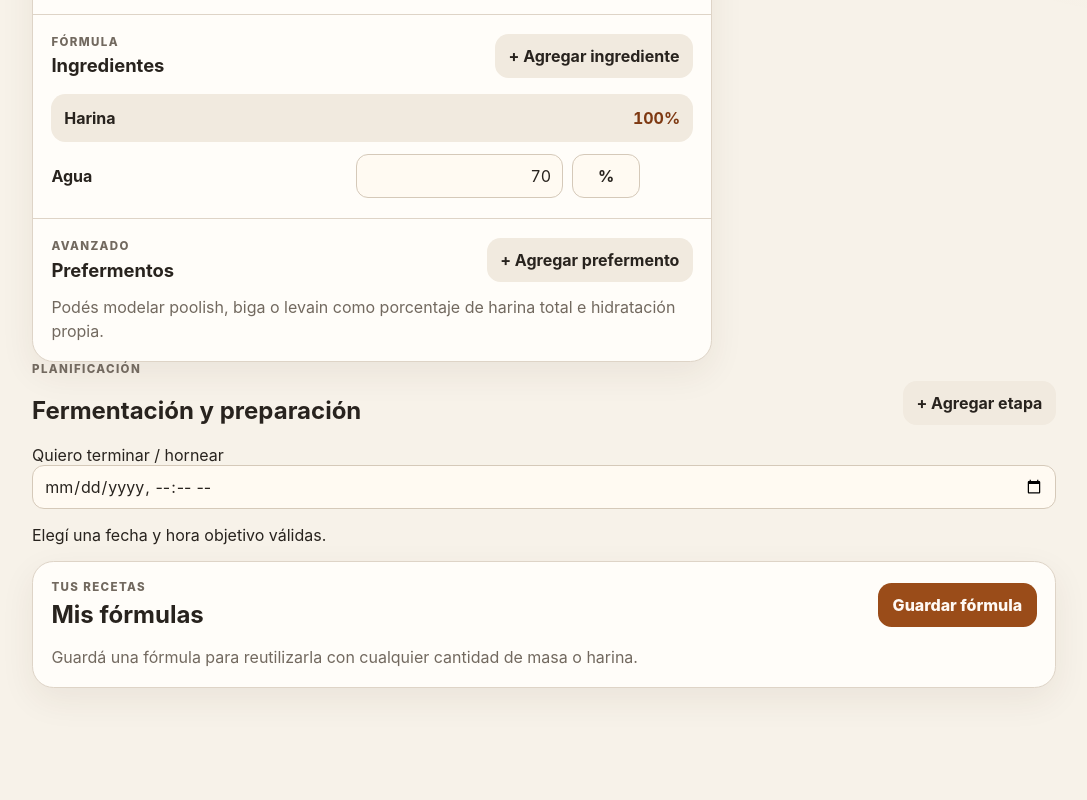
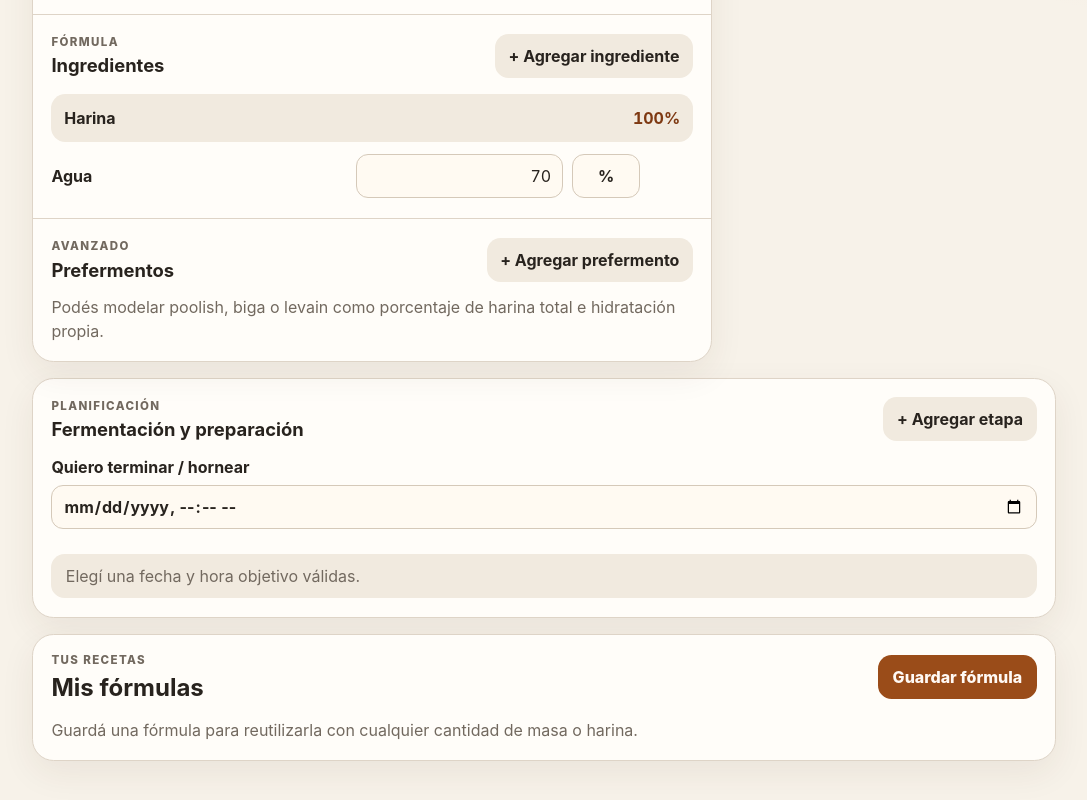
Before and after one commit to barbasmarcosi/PanaCalc, a React (Vite) app: page / in a window 1280 px wide. Shown: the part 520-1320 px from the top of the page, without its empty margins (96-1183 px from the left). Before the commit the page ends 1272 px from the top, so only its background shows below. Built offline with nearby package versions, Linux system fonts and the light colour scheme.

Commit message:
style: add planner layout

```diff
--- a/src/styles/calculator.css
+++ b/src/styles/calculator.css
@@ -598,3 +598,108 @@
     grid-column: 1 / -2;
   }
 }
+
+
+.planner-card {
+  margin-top: 1rem;
+  padding: 1.15rem;
+  border: 1px solid var(--border-color);
+  border-radius: 1.35rem;
+  background: var(--card-bg);
+  box-shadow: var(--card-shadow);
+}
+
+.planner-card h2 {
+  margin: 0;
+  font-size: 1.15rem;
+}
+
+.planner-target-field {
+  display: grid;
+  gap: 0.45rem;
+  margin-top: 1rem;
+  font-weight: 700;
+}
+
+.planner-stage-list {
+  display: grid;
+  gap: 0.7rem;
+  margin-top: 0.8rem;
+}
+
+.planner-stage-row {
+  display: grid;
+  grid-template-columns: minmax(0, 1fr) minmax(5.5rem, 0.35fr) 2.75rem;
+  align-items: end;
+  gap: 0.55rem;
+  padding: 0.75rem;
+  border: 1px solid var(--border-color);
+  border-radius: 1rem;
+  background: var(--subtle-bg);
+}
+
+.planner-stage-row label {
+  display: grid;
+  gap: 0.35rem;
+  min-width: 0;
+  color: var(--muted-text);
+  font-size: 0.8rem;
+  font-weight: 700;
+}
+
+.planner-status {
+  margin-top: 0.8rem;
+  padding: 0.75rem 0.9rem;
+  border-radius: 0.85rem;
+  background: var(--subtle-bg);
+  color: var(--muted-text);
+}
+
+.planner-status p {
+  margin: 0;
+}
+
+.planner-status p + p {
+  margin-top: 0.35rem;
+}
+
+.planner-schedule {
+  display: grid;
+  gap: 0.55rem;
+  margin-top: 0.9rem;
+}
+
+.planner-schedule-row {
+  display: flex;
+  align-items: baseline;
+  justify-content: space-between;
+  gap: 1rem;
+  padding: 0.7rem 0;
+  border-top: 1px solid var(--border-color);
+}
+
+.planner-schedule-row span {
+  color: var(--muted-text);
+  font-variant-numeric: tabular-nums;
+  text-align: right;
+}
+
+@media (max-width: 480px) {
+  .planner-stage-row {
+    grid-template-columns: minmax(0, 1fr) 2.75rem;
+  }
+
+  .planner-stage-row label:nth-child(2) {
+    grid-column: 1;
+  }
+
+  .planner-schedule-row {
+    align-items: flex-start;
+    flex-direction: column;
+    gap: 0.25rem;
+  }
+
+  .planner-schedule-row span {
+    text-align: left;
+  }
+}
```
